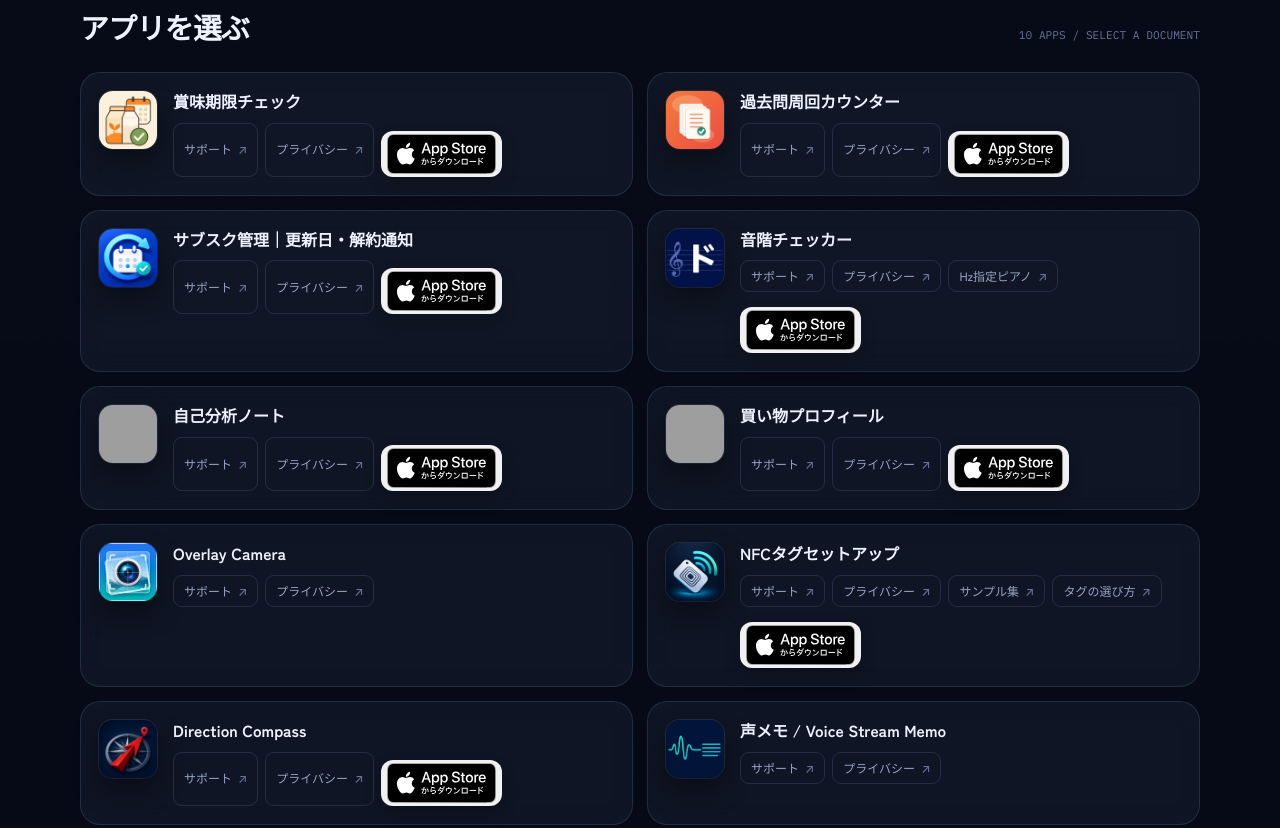
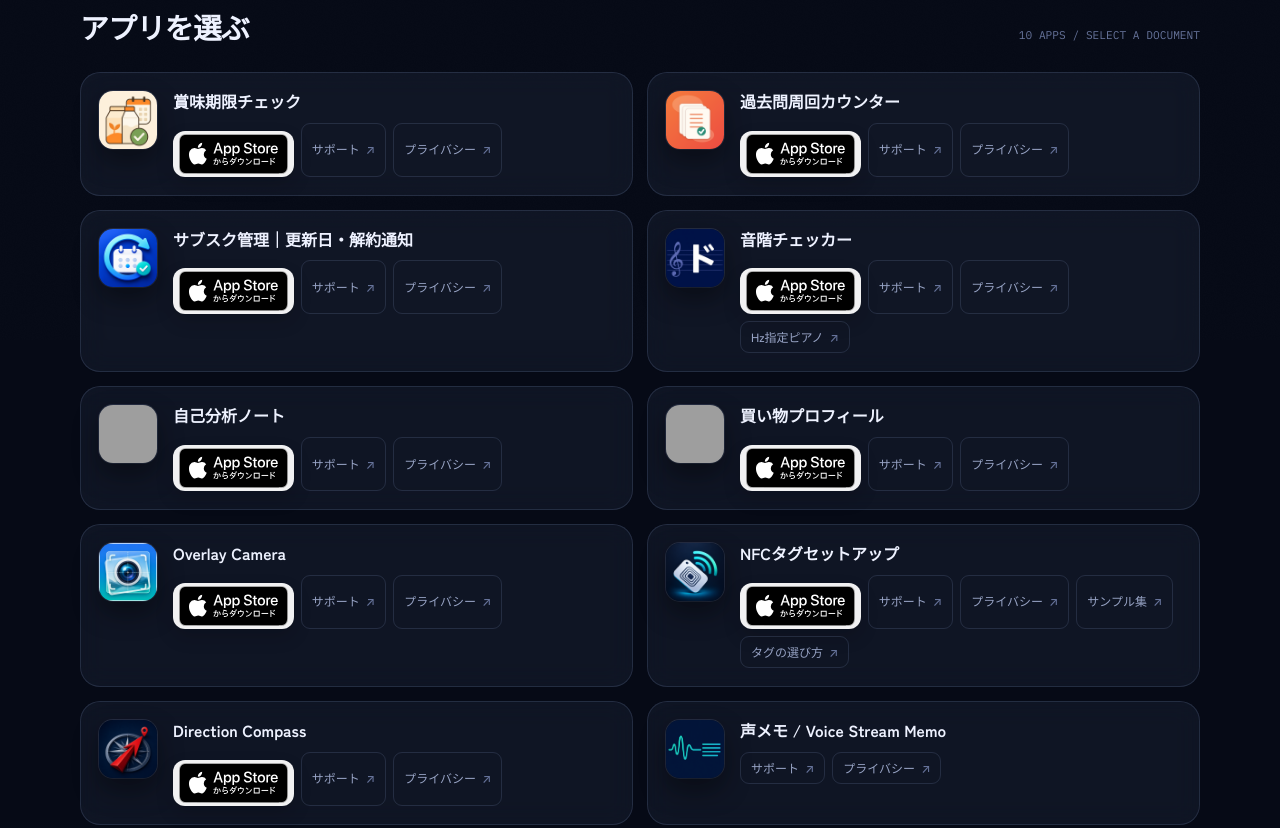
Before and after one commit to Show1005/app-legal-pages, a plain HTML site: page index.html in a window 1280 px wide. Shown: the part 460-1288 px from the top of the page. Drawn offline with Linux system fonts and the light colour scheme; grey boxes are pictures that could not be loaded.

Commit message:
アプリカードのストアリンクを一番左に配置 (#53)
Overlay CameraのApp Storeリンク追加に合わせ、全アプリカードでストアバッジを先頭表示に統一

```diff
--- a/index.html
+++ b/index.html
@@ -370,39 +370,39 @@
           <div class="app-grid">
             <article class="app-card">
               <img class="app-icon" src="assets/icons/shomikigen-check.png" alt="" width="58" height="58">
-              <div class="app-content"><h3>賞味期限チェック</h3><div class="links"><a class="document-link" href="shomikigen-check/support.html">サポート</a><a class="document-link" href="shomikigen-check/privacy-policy.html">プライバシー</a><a class="appstore-link" href="https://apps.apple.com/jp/app/id6767770860" target="_blank" rel="noopener"><img src="Download-on-the-App-Store/JP/Download_on_App_Store/Black_lockup/SVG/Download_on_the_App_Store_Badge_JP_RGB_blk_100317.svg" alt="App Storeからダウンロード" height="40"></a></div></div>
+              <div class="app-content"><h3>賞味期限チェック</h3><div class="links"><a class="appstore-link" href="https://apps.apple.com/jp/app/id6767770860" target="_blank" rel="noopener"><img src="Download-on-the-App-Store/JP/Download_on_App_Store/Black_lockup/SVG/Download_on_the_App_Store_Badge_JP_RGB_blk_100317.svg" alt="App Storeからダウンロード" height="40"></a><a class="document-link" href="shomikigen-check/support.html">サポート</a><a class="document-link" href="shomikigen-check/privacy-policy.html">プライバシー</a></div></div>
             </article>
             <article class="app-card">
               <img class="app-icon" src="assets/icons/past-question-round-counter.png" alt="" width="58" height="58">
-              <div class="app-content"><h3>過去問周回カウンター</h3><div class="links"><a class="document-link" href="past-question-round-counter/support.html">サポート</a><a class="document-link" href="past-question-round-counter/privacy-policy.html">プライバシー</a><a class="appstore-link" href="https://apps.apple.com/jp/app/id6771070513" target="_blank" rel="noopener"><img src="Download-on-the-App-Store/JP/Download_on_App_Store/Black_lockup/SVG/Download_on_the_App_Store_Badge_JP_RGB_blk_100317.svg" alt="App Storeからダウンロード" height="40"></a></div></div>
+              <div class="app-content"><h3>過去問周回カウンター</h3><div class="links"><a class="appstore-link" href="https://apps.apple.com/jp/app/id6771070513" target="_blank" rel="noopener"><img src="Download-on-the-App-Store/JP/Download_on_App_Store/Black_lockup/SVG/Download_on_the_App_Store_Badge_JP_RGB_blk_100317.svg" alt="App Storeからダウンロード" height="40"></a><a class="document-link" href="past-question-round-counter/support.html">サポート</a><a class="document-link" href="past-question-round-counter/privacy-policy.html">プライバシー</a></div></div>
             </article>
             <article class="app-card">
               <img class="app-icon" src="assets/icons/subscription-cancel-calendar.png" alt="" width="58" height="58">
-              <div class="app-content"><h3>サブスク管理｜更新日・解約通知</h3><div class="links"><a class="document-link" href="subscription-cancel-calendar-ios/support/index.html">サポート</a><a class="document-link" href="subscription-cancel-calendar-ios/privacy/index.html">プライバシー</a><a class="appstore-link" href="https://apps.apple.com/jp/app/id6773755281" target="_blank" rel="noopener"><img src="Download-on-the-App-Store/JP/Download_on_App_Store/Black_lockup/SVG/Download_on_the_App_Store_Badge_JP_RGB_blk_100317.svg" alt="App Storeからダウンロード" height="40"></a></div></div>
+              <div class="app-content"><h3>サブスク管理｜更新日・解約通知</h3><div class="links"><a class="appstore-link" href="https://apps.apple.com/jp/app/id6773755281" target="_blank" rel="noopener"><img src="Download-on-the-App-Store/JP/Download_on_App_Store/Black_lockup/SVG/Download_on_the_App_Store_Badge_JP_RGB_blk_100317.svg" alt="App Storeからダウンロード" height="40"></a><a class="document-link" href="subscription-cancel-calendar-ios/support/index.html">サポート</a><a class="document-link" href="subscription-cancel-calendar-ios/privacy/index.html">プライバシー</a></div></div>
             </article>
             <article class="app-card">
               <img class="app-icon" src="assets/icons/pitch-note-checker.png" alt="" width="58" height="58">
-              <div class="app-content"><h3>音階チェッカー</h3><div class="links"><a class="document-link" href="pitch-note-checker/support.html">サポート</a><a class="document-link" href="pitch-note-checker/privacy-policy.html">プライバシー</a><a class="document-link" href="pitch-note-checker/hz-piano.html">Hz指定ピアノ</a><a class="appstore-link" href="https://apps.apple.com/jp/app/id6779863790" target="_blank" rel="noopener"><img src="Download-on-the-App-Store/JP/Download_on_App_Store/Black_lockup/SVG/Download_on_the_App_Store_Badge_JP_RGB_blk_100317.svg" alt="App Storeからダウンロード" height="40"></a></div></div>
+              <div class="app-content"><h3>音階チェッカー</h3><div class="links"><a class="appstore-link" href="https://apps.apple.com/jp/app/id6779863790" target="_blank" rel="noopener"><img src="Download-on-the-App-Store/JP/Download_on_App_Store/Black_lockup/SVG/Download_on_the_App_Store_Badge_JP_RGB_blk_100317.svg" alt="App Storeからダウンロード" height="40"></a><a class="document-link" href="pitch-note-checker/support.html">サポート</a><a class="document-link" href="pitch-note-checker/privacy-policy.html">プライバシー</a><a class="document-link" href="pitch-note-checker/hz-piano.html">Hz指定ピアノ</a></div></div>
             </article>
             <article class="app-card">
               <img class="app-icon" src="assets/icons/self-analysis-note.png" alt="" width="58" height="58">
-              <div class="app-content"><h3>自己分析ノート</h3><div class="links"><a class="document-link" href="self-analysis-note/support.html">サポート</a><a class="document-link" href="self-analysis-note/privacy-policy.html">プライバシー</a><a class="appstore-link" href="https://apps.apple.com/jp/app/%E8%87%AA%E5%B7%B1%E5%88%86%E6%9E%90%E3%83%8E%E3%83%BC%E3%83%88-%E7%B5%8C%E6%AD%B4-%E5%BC%B7%E3%81%BF%E6%95%B4%E7%90%86/id6784313528" target="_blank" rel="noopener"><img src="Download-on-the-App-Store/JP/Download_on_App_Store/Black_lockup/SVG/Download_on_the_App_Store_Badge_JP_RGB_blk_100317.svg" alt="App Storeからダウンロード" height="40"></a></div></div>
+              <div class="app-content"><h3>自己分析ノート</h3><div class="links"><a class="appstore-link" href="https://apps.apple.com/jp/app/%E8%87%AA%E5%B7%B1%E5%88%86%E6%9E%90%E3%83%8E%E3%83%BC%E3%83%88-%E7%B5%8C%E6%AD%B4-%E5%BC%B7%E3%81%BF%E6%95%B4%E7%90%86/id6784313528" target="_blank" rel="noopener"><img src="Download-on-the-App-Store/JP/Download_on_App_Store/Black_lockup/SVG/Download_on_the_App_Store_Badge_JP_RGB_blk_100317.svg" alt="App Storeからダウンロード" height="40"></a><a class="document-link" href="self-analysis-note/support.html">サポート</a><a class="document-link" href="self-analysis-note/privacy-policy.html">プライバシー</a></div></div>
             </article>
             <article class="app-card">
               <img class="app-icon" src="assets/icons/shopping-profile.png" alt="" width="58" height="58">
-              <div class="app-content"><h3>買い物プロフィール</h3><div class="links"><a class="document-link" href="shopping-profile/support.html">サポート</a><a class="document-link" href="shopping-profile/privacy-policy.html">プライバシー</a><a class="appstore-link" href="https://apps.apple.com/jp/app/%E8%B2%B7%E3%81%84%E7%89%A9%E3%83%97%E3%83%AD%E3%83%95%E3%82%A3%E3%83%BC%E3%83%AB/id6786977208" target="_blank" rel="noopener"><img src="Download-on-the-App-Store/JP/Download_on_App_Store/Black_lockup/SVG/Download_on_the_App_Store_Badge_JP_RGB_blk_100317.svg" alt="App Storeからダウンロード" height="40"></a></div></div>
+              <div class="app-content"><h3>買い物プロフィール</h3><div class="links"><a class="appstore-link" href="https://apps.apple.com/jp/app/%E8%B2%B7%E3%81%84%E7%89%A9%E3%83%97%E3%83%AD%E3%83%95%E3%82%A3%E3%83%BC%E3%83%AB/id6786977208" target="_blank" rel="noopener"><img src="Download-on-the-App-Store/JP/Download_on_App_Store/Black_lockup/SVG/Download_on_the_App_Store_Badge_JP_RGB_blk_100317.svg" alt="App Storeからダウンロード" height="40"></a><a class="document-link" href="shopping-profile/support.html">サポート</a><a class="document-link" href="shopping-profile/privacy-policy.html">プライバシー</a></div></div>
             </article>
             <article class="app-card">
               <img class="app-icon" src="assets/icons/overlay-camera.png" alt="" width="58" height="58">
-              <div class="app-content"><h3>Overlay Camera</h3><div class="links"><a class="document-link" href="overlay-camera/support.html">サポート</a><a class="document-link" href="overlay-camera/privacy-policy.html">プライバシー</a></div></div>
+              <div class="app-content"><h3>Overlay Camera</h3><div class="links"><a class="appstore-link" href="https://apps.apple.com/jp/app/%E3%82%AA%E3%83%BC%E3%83%90%E3%83%BC%E3%83%AC%E3%82%A4%E3%82%AB%E3%83%A1%E3%83%A9-%E5%86%99%E7%9C%9F%E3%82%92%E9%87%8D%E3%81%AD%E3%81%A6%E6%92%AE%E5%BD%B1/id6792025464" target="_blank" rel="noopener"><img src="Download-on-the-App-Store/JP/Download_on_App_Store/Black_lockup/SVG/Download_on_the_App_Store_Badge_JP_RGB_blk_100317.svg" alt="App Storeからダウンロード" height="40"></a><a class="document-link" href="overlay-camera/support.html">サポート</a><a class="document-link" href="overlay-camera/privacy-policy.html">プライバシー</a></div></div>
             </article>
             <article class="app-card">
               <img class="app-icon" src="assets/icons/nfc-setup.png" alt="" width="58" height="58">
-              <div class="app-content"><h3>NFCタグセットアップ</h3><div class="links"><a class="document-link" href="nfc-setup/support.html">サポート</a><a class="document-link" href="nfc-setup/privacy-policy.html">プライバシー</a><a class="document-link" href="nfc-setup/shortcuts.html">サンプル集</a><a class="document-link" href="nfc-setup/nfc-tags.html">タグの選び方</a><a class="appstore-link" href="https://apps.apple.com/jp/app/nfc%E3%82%BF%E3%82%B0%E3%82%BB%E3%83%83%E3%83%88%E3%82%A2%E3%83%83%E3%83%97/id6781783708" target="_blank" rel="noopener"><img src="Download-on-the-App-Store/JP/Download_on_App_Store/Black_lockup/SVG/Download_on_the_App_Store_Badge_JP_RGB_blk_100317.svg" alt="App Storeからダウンロード" height="40"></a></div></div>
+              <div class="app-content"><h3>NFCタグセットアップ</h3><div class="links"><a class="appstore-link" href="https://apps.apple.com/jp/app/nfc%E3%82%BF%E3%82%B0%E3%82%BB%E3%83%83%E3%83%88%E3%82%A2%E3%83%83%E3%83%97/id6781783708" target="_blank" rel="noopener"><img src="Download-on-the-App-Store/JP/Download_on_App_Store/Black_lockup/SVG/Download_on_the_App_Store_Badge_JP_RGB_blk_100317.svg" alt="App Storeからダウンロード" height="40"></a><a class="document-link" href="nfc-setup/support.html">サポート</a><a class="document-link" href="nfc-setup/privacy-policy.html">プライバシー</a><a class="document-link" href="nfc-setup/shortcuts.html">サンプル集</a><a class="document-link" href="nfc-setup/nfc-tags.html">タグの選び方</a></div></div>
             </article>
             <article class="app-card">
               <img class="app-icon" src="assets/icons/direction-compass.png" alt="" width="58" height="58">
-              <div class="app-content"><h3>Direction Compass</h3><div class="links"><a class="document-link" href="direction-compass/support.html">サポート</a><a class="document-link" href="direction-compass/privacy-policy.html">プライバシー</a><a class="appstore-link" href="https://apps.apple.com/jp/app/direction-compass/id6793981416" target="_blank" rel="noopener"><img src="Download-on-the-App-Store/JP/Download_on_App_Store/Black_lockup/SVG/Download_on_the_App_Store_Badge_JP_RGB_blk_100317.svg" alt="App Storeからダウンロード" height="40"></a></div></div>
+              <div class="app-content"><h3>Direction Compass</h3><div class="links"><a class="appstore-link" href="https://apps.apple.com/jp/app/direction-compass/id6793981416" target="_blank" rel="noopener"><img src="Download-on-the-App-Store/JP/Download_on_App_Store/Black_lockup/SVG/Download_on_the_App_Store_Badge_JP_RGB_blk_100317.svg" alt="App Storeからダウンロード" height="40"></a><a class="document-link" href="direction-compass/support.html">サポート</a><a class="document-link" href="direction-compass/privacy-policy.html">プライバシー</a></div></div>
             </article>
             <article class="app-card">
               <img class="app-icon" src="assets/icons/voice-stream-memo.png" alt="" width="58" height="58">
```
Also changed, not shown: en/index.html (+9 -9 lines).
